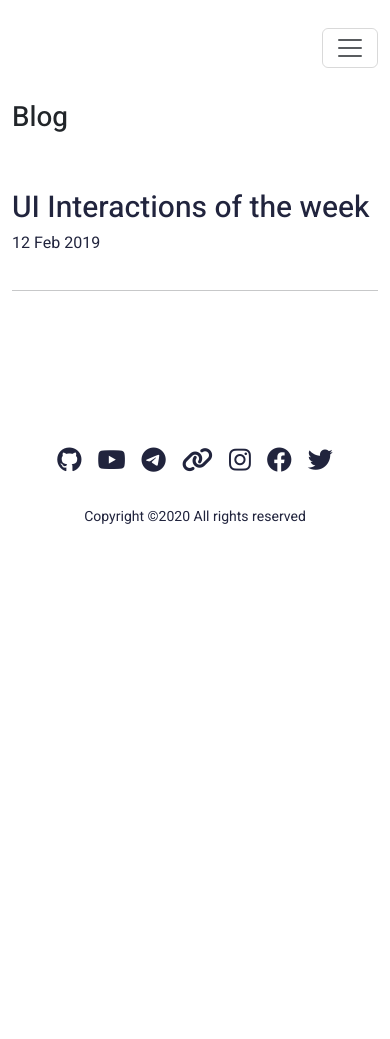
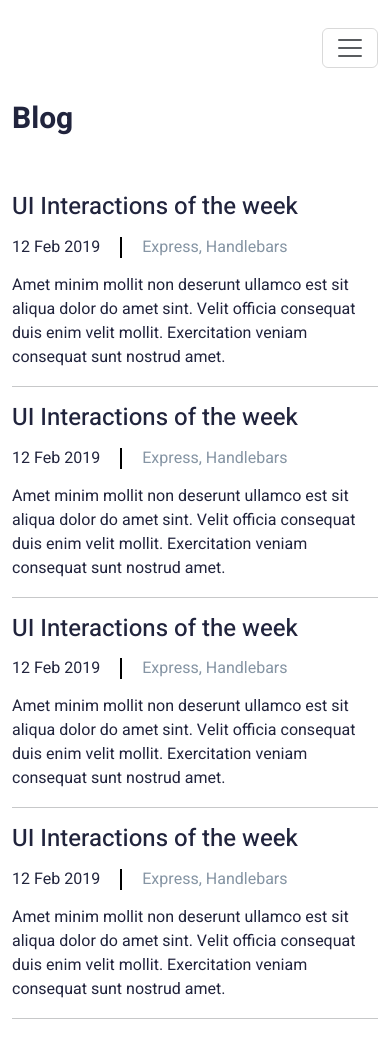
Before and after one commit to Ubaydullayev-Quvonchbek/Quvonchbek-Portfolio, a website: page blog.html in a window 390 px wide. Shown: the top 1039 px of the page. Before the commit the page ends 844 px from the top, so only its background shows below. Drawn offline with nearby package versions, Linux system fonts and the light colour scheme.

Commit message:
Team Quvonchbek

```diff
--- a/blog.html
+++ b/blog.html
@@ -62,9 +62,61 @@
                         <div class="post-card1-top">
                             <h1 class="week">UI Interactions of the week</h1>
                         </div>
-                        <div class="d-flex align-items-center">
-                            <h1 class="feb">12 Feb 2019</h1>
-                            <hr>
+                        <div class="post-card-body d-flex align-items-center">
+                            <h1 class="express">12 Feb 2019</h1>
+                            <hr class="first-hr re">
+                            <h1 class="handlebars">Express, Handlebars</h1>
+                        </div>
+                        <div class="post-card-bottom">
+                            <p class="nostrud">Amet minim mollit non deserunt ullamco est sit aliqua dolor do amet sint. Velit officia <br class="d-none d-sm-block"> consequat duis enim velit mollit. Exercitation veniam consequat sunt nostrud amet.</p>
+                        </div>
+                    </div>
+                    <hr class="salom">
+                </div>
+                <div class="col-12 col-sm-10">
+                    <div class="post-card1">
+                        <div class="post-card1-top">
+                            <h1 class="week">UI Interactions of the week</h1>
+                        </div>
+                        <div class="post-card-body d-flex align-items-center">
+                            <h1 class="express">12 Feb 2019</h1>
+                            <hr class="first-hr re">
+                            <h1 class="handlebars">Express, Handlebars</h1>
+                        </div>
+                        <div class="post-card-bottom">
+                            <p class="nostrud">Amet minim mollit non deserunt ullamco est sit aliqua dolor do amet sint. Velit officia <br class="d-none d-sm-block"> consequat duis enim velit mollit. Exercitation veniam consequat sunt nostrud amet.</p>
+                        </div>
+                    </div>
+                    <hr class="salom">
+                </div>
+                <div class="col-12 col-sm-10">
+                    <div class="post-card1">
+                        <div class="post-card1-top">
+                            <h1 class="week">UI Interactions of the week</h1>
+                        </div>
+                        <div class="post-card-body d-flex align-items-center">
+                            <h1 class="express">12 Feb 2019</h1>
+                            <hr class="first-hr re">
+                            <h1 class="handlebars">Express, Handlebars</h1>
+                        </div>
+                        <div class="post-card-bottom">
+                            <p class="nostrud">Amet minim mollit non deserunt ullamco est sit aliqua dolor do amet sint. Velit officia <br class="d-none d-sm-block"> consequat duis enim velit mollit. Exercitation veniam consequat sunt nostrud amet.</p>
+                        </div>
+                    </div>
+                    <hr class="salom">
+                </div>
+                <div class="col-12 col-sm-10">
+                    <div class="post-card1">
+                        <div class="post-card1-top">
+                            <h1 class="week">UI Interactions of the week</h1>
+                        </div>
+                        <div class="post-card-body d-flex align-items-center">
+                            <h1 class="express">12 Feb 2019</h1>
+                            <hr class="first-hr re">
+                            <h1 class="handlebars">Express, Handlebars</h1>
+                        </div>
+                        <div class="post-card-bottom">
+                            <p class="nostrud">Amet minim mollit non deserunt ullamco est sit aliqua dolor do amet sint. Velit officia <br class="d-none d-sm-block"> consequat duis enim velit mollit. Exercitation veniam consequat sunt nostrud amet.</p>
                         </div>
                     </div>
                     <hr class="salom">
--- a/db.json
+++ b/db.json
@@ -4,6 +4,11 @@
       "name": "quvonchbeku048@gmail.com",
       "comment": "Assalomu Alaykum Hurmatli Do'stlar",
       "id": 1
+    },
+    {
+      "name": "quvonchbeku048@gmail.com",
+      "comment": "salom ",
+      "id": 2
     }
   ]
 }
--- a/style.css
+++ b/style.css
@@ -362,6 +362,37 @@ footer {
     color: #21243D;
 }
 
+.handlebars {
+    font-weight: 400;
+    font-size: 20px;
+    color: #8695A4;
+    margin: 0;
+}
+
+.express {
+    font-weight: 400;
+    font-size: 20px;
+    color: #21243D;
+    margin: 0;
+}
+
+.re {
+    margin-left: 20px;
+    margin-right: 20px;
+}
+
+.nostrud {
+    font-weight: 400;
+    font-size: 16px;
+    color: #21243D;
+}
+
+.post-card-body,
+.nostrud {
+    margin-top: 15px;
+    margin-bottom: 15px;
+}
+
 @media (max-width: 575px) {
     .navbar {
         margin-top: 20px;
@@ -496,4 +527,61 @@ footer {
         margin-left: 8px;
         margin-right: 8px;
     }
+
+    .home-works-blog-contact {
+        font-weight: 700;
+        font-size: 30px;
+        color: #21243D;
+    }
+
+    .week {
+        font-weight: 500;
+        font-size: 24px;
+        color: #21243D;
+    }
+
+    .express {
+        font-weight: 400;
+        font-size: 16px;
+        color: #21243D;
+    }
+
+    .handlebars {
+        font-weight: 400;
+        font-size: 16px;
+        color: #8695A4;
+    }
+
+    .nostrud {
+        font-weight: 400;
+        font-size: 16px;
+        color: #21243D;
+    }
+
+    select {
+        width: 100%;
+    }
+
+    .name {
+        width: 100%;
+    }
+
+    h5 {
+        padding: 5px 10px;
+        border: 0.5px solid #00A8CC;
+        display: inline-block;
+        border-right: 5px solid #00A8CC;
+        border-radius: 3px;
+        font-size: 16px;
+        width: 100%;
+    }
+
+    h6 {
+        margin-left: 10px;
+        margin-top: 10px;
+        padding-left: 5px;
+        border-left: 2px solid #00A8CC;
+        border-radius: 5px;
+        font-size: 18px;
+    }
 }
```
Also changed, not shown: contact.html (+9 -6 lines).
